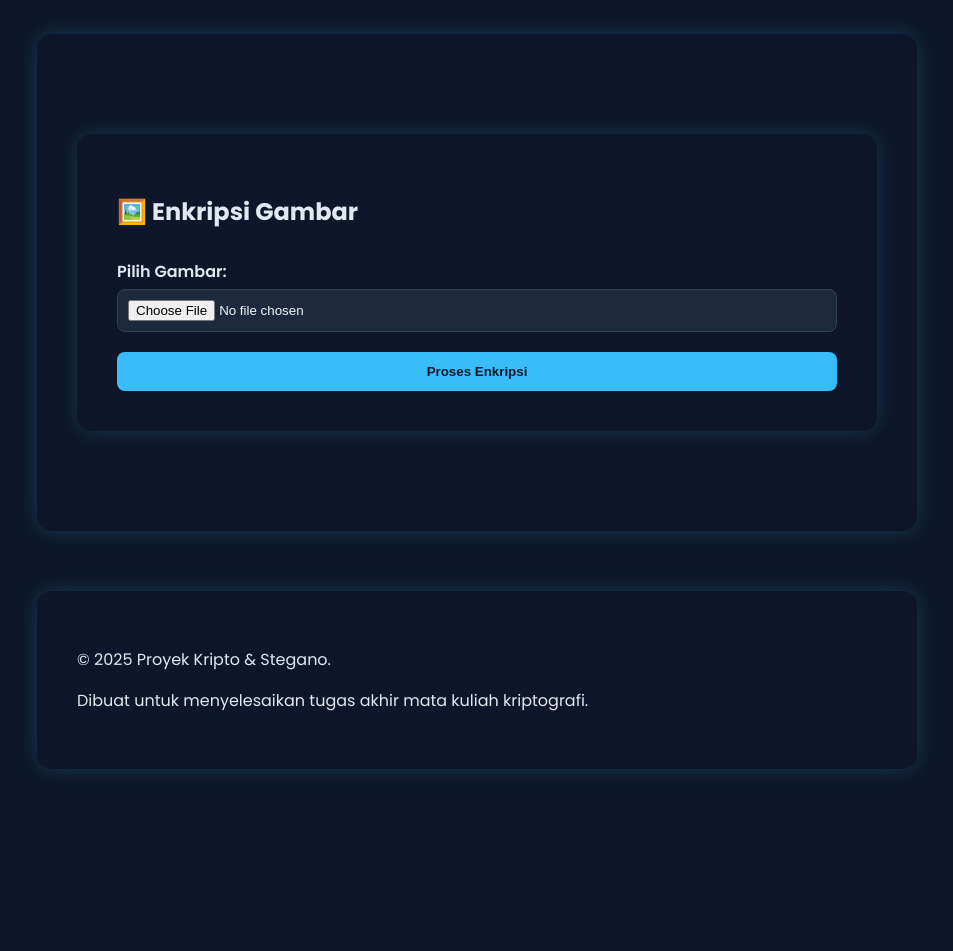
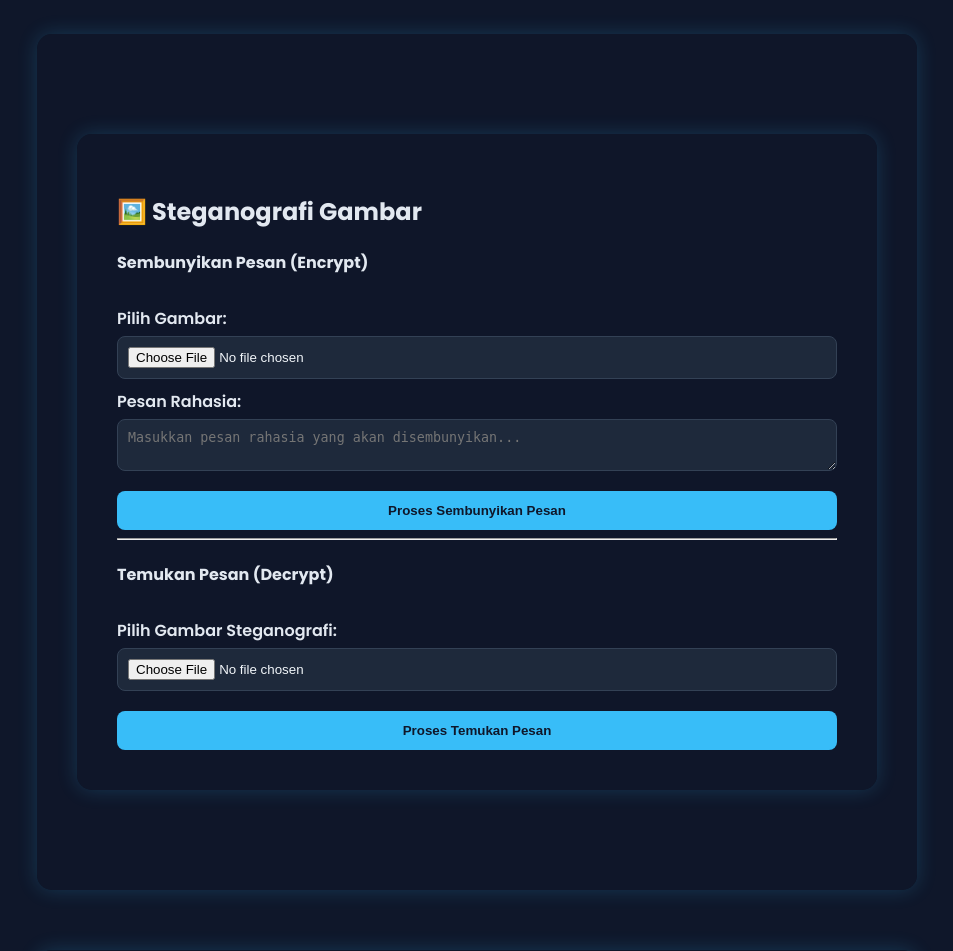
Before and after one commit to yusufrdh/kripto-new, a Flask app: page /encrypt_image in a window 1280 px wide. Shown: the part 193-1144 px from the top of the page, without its empty margins (163-1116 px from the left). Before the commit the page ends 967 px from the top, so only its background shows below. Run offline with Flask 3, Linux system fonts and the light colour scheme; the visitor is signed in with stand-in values (Sample User, id 1).

Commit message:
DON GA BANG? DON

```diff
--- a/app.py
+++ b/app.py
@@ -436,48 +436,89 @@
     return render_template("encrypt_text.html", encrypted_result=encrypted_text_hex)
 
 
+# app.py (Ganti fungsi encrypt_image yang sudah ada)
+
 @app.route("/encrypt_image", methods=["GET", "POST"])
 @login_required
 def encrypt_image():
-    """Halaman untuk steganografi gambar (logika penuh)."""
-    download_filename = None
+    """Halaman untuk steganografi gambar (enkripsi/dekripsi)."""
+    encrypt_download_filename = None
+    decrypted_message = None # Variabel baru untuk pesan dekripsi
+
     if request.method == "POST":
-        try:
-            # 1. Cek file dan pesan
-            if "image" not in request.files or "message" not in request.form:
-                flash("Harap masukkan file gambar dan pesan rahasia.", "error")
-                return redirect(request.url)
+        # Ambil nilai dari input tersembunyi 'action'
+        action = request.form.get("action")
 
-            file = request.files["image"]
-            message = request.form["message"]
+        # --- LOGIKA ENKRIPSI (Steganography Encrypt) ---
+        if action == "encrypt":
+            try:
+                if "image" not in request.files or "message" not in request.form:
+                    flash("Harap masukkan file gambar dan pesan rahasia.", "error")
+                    return redirect(request.url)
 
-            if file.filename == "" or message == "":
-                flash("File atau pesan tidak boleh kosong.", "error")
-                return redirect(request.url)
+                file = request.files["image"]
+                message = request.form["message"]
 
-            # 2. Simpan file upload
-            filename = secure_filename(file.filename)
-            input_path = os.path.join(app.config["UPLOAD_FOLDER"], filename)
-            file.save(input_path)
+                if file.filename == "" or message == "":
+                    flash("File atau pesan tidak boleh kosong.", "error")
+                    return redirect(request.url)
 
-            # 3. Proses Steganografi
-            output_filename = f"stego_{filename}.png" # Pastikan output PNG
-            output_path = os.path.join(app.config["GENERATED_FOLDER"], output_filename)
+                # 1. Simpan file upload
+                filename = secure_filename(file.filename)
+                input_path = os.path.join(app.config["UPLOAD_FOLDER"], filename)
+                file.save(input_path)
 
-            if not steganography_encrypt(input_path, message, output_path):
-                raise Exception("Gagal melakukan steganografi.")
+                # 2. Proses Steganografi (Perbaikan Nama File)
+                name_only = os.path.splitext(filename)[0] # Ambil nama file tanpa ekstensi
+                output_filename = f"stego_{name_only}.png" # Hanya tambahkan satu .png
+                output_path = os.path.join(app.config["GENERATED_FOLDER"], output_filename)
 
-            flash("Pesan berhasil disembunyikan ke dalam gambar!", "success")
-            download_filename = output_filename
+                if not steganography_encrypt(input_path, message, output_path):
+                    raise Exception("Gagal melakukan steganografi.")
 
-            # 4. Simpan ke history
-            add_history(session["username"], "Steganography Encrypt", filename, output_filename)
+                flash("Pesan berhasil disembunyikan ke dalam gambar!", "success")
+                encrypt_download_filename = output_filename
 
-        except Exception as e:
-            flash(f"Terjadi error: {e}", "error")
+                # 3. Simpan ke history
+                add_history(session["username"], "Steganography Encrypt", filename, output_filename)
 
-    return render_template("encrypt_image.html", download_file=download_filename)
+            except Exception as e:
+                flash(f"Terjadi error: {e}", "error")
 
+        # --- LOGIKA DEKRIPSI (Steganography Decrypt) ---
+        elif action == "decrypt":
+            try:
+                # Menggunakan name input file yang berbeda: decrypt_image
+                file = request.files.get("decrypt_image")
+
+                if not file or file.filename == "":
+                    flash("Harap pilih gambar yang mengandung pesan rahasia.", "error")
+                    return redirect(request.url)
+
+                filename = secure_filename(file.filename)
+                input_path = os.path.join(app.config["UPLOAD_FOLDER"], filename)
+                file.save(input_path)
+
+                # 1. Proses Dekripsi
+                message = steganography_decrypt(input_path) # steganography_decrypt sudah tersedia di app.py
+
+                if message:
+                    decrypted_message = message
+                    flash("Pesan rahasia berhasil ditemukan di dalam gambar!", "success")
+                    add_history(session["username"], "Steganography Decrypt", filename)
+                else:
+                    flash("Tidak ditemukan pesan rahasia di dalam gambar tersebut. Pastikan itu adalah file PNG steganografi.", "warning")
+
+            except Exception as e:
+                print(f"Error saat dekripsi: {e}")
+                flash(f"Terjadi error saat dekripsi. Pastikan file adalah file gambar PNG yang valid: {e}", "error")
+
+
+    return render_template(
+        "encrypt_image.html",
+        encrypt_download_file=encrypt_download_filename,
+        decrypted_message=decrypted_message
+    )
 
 # app.py (Ganti fungsi encrypt_file yang sudah ada)
 
--- a/database/users.json
+++ b/database/users.json
@@ -4,5 +4,8 @@
         "fullname": "1DVU0rsBip90YvKXr3Vfb0dbhKmIcI+4TYCHz+EGoD0=",
         "email": "W1/wEN26LpD644XS/0kK+yuI10N8Jreq0s6vPJacYqk0K8zqiyMaPVlo+RN2Xrl6",
         "phone": "gIxXFojfX0xAyuybVcsnx6D+y0sN9uzf5G3xv1E+R+Y="
+    },
+    "member": {
+        "password": "5600376e863d2f57a053518f324ad3840b0bc2348b573af281a7b7cbe7a228c6"
     }
 }
--- a/templates/encrypt_image.html
+++ b/templates/encrypt_image.html
@@ -1,12 +1,65 @@
 {% extends "base.html" %}
-{% block title %}Enkripsi Gambar{% endblock %}
+{% block title %}Steganografi Gambar{% endblock %}
 {% block content %}
 <div class="container">
-    <h2>🖼️ Enkripsi Gambar</h2>
-    <form enctype="multipart/form-data">
-        <label>Pilih Gambar:</label>
-        <input type="file" accept="image/*" required>
-        <button>Proses Enkripsi</button>
-    </form>
+    <h2>🖼️ Steganografi Gambar</h2>
+
+    {% with messages = get_flashed_messages(with_categories=true) %}
+        {% if messages %}
+            <div class="alert-container mb-3">
+            {% for category, message in messages %}
+                <div class="alert alert-{{ category }}">{{ message }}</div>
+            {% endfor %}
+            </div>
+        {% endif %}
+    {% endwith %}
+
+    <div class="card p-4 mb-4">
+        <h4 class="card-title">Sembunyikan Pesan (Encrypt)</h4>
+        <form method="POST" enctype="multipart/form-data">
+            <input type="hidden" name="action" value="encrypt">
+
+            <label for="image_input" class="form-label">Pilih Gambar:</label>
+            <input type="file" id="image_input" name="image" accept="image/*" required class="form-control mb-3">
+
+            <label for="message_input" class="form-label">Pesan Rahasia:</label>
+            <textarea id="message_input" name="message" required class="form-control mb-3" placeholder="Masukkan pesan rahasia yang akan disembunyikan..."></textarea>
+
+            <button type="submit" class="btn btn-primary w-100">Proses Sembunyikan Pesan</button>
+        </form>
+
+        {% if encrypt_download_file %}
+            <div class="alert alert-success mt-4 text-center">
+                Pesan berhasil disembunyikan. Silakan download hasil gambar steganografi.
+                <a href="{{ url_for('download_generated_file', filename=encrypt_download_file) }}" class="btn btn-success mt-2 d-block">
+                    ⬇️ Download Gambar Hasil Steganografi ({{ encrypt_download_file }})
+                </a>
+            </div>
+        {% endif %}
+    </div>
+
+    <hr class="my-5">
+
+    <div class="card p-4">
+        <h4 class="card-title">Temukan Pesan (Decrypt)</h4>
+        <form method="POST" enctype="multipart/form-data">
+            <input type="hidden" name="action" value="decrypt">
+
+            <label for="decrypt_image_input" class="form-label">Pilih Gambar Steganografi:</label>
+            <input type="file" id="decrypt_image_input" name="decrypt_image" accept="image/png" required class="form-control mb-3">
+
+            <button type="submit" class="btn btn-warning w-100">Proses Temukan Pesan</button>
+        </form>
+
+        {% if decrypted_message is not none %}
+            <div class="alert alert-info mt-4">
+                <p><strong>Pesan Rahasia Ditemukan:</strong></p>
+                <div class="bg-light p-3 border rounded">
+                    <p>{{ decrypted_message }}</p>
+                </div>
+            </div>
+        {% endif %}
+    </div>
+
 </div>
 {% endblock %}
```
Also changed, not shown: database/history.json (+18 -0 lines), generated/stego_Hertech_Poster.png (added), generated/stego_Perception_Layer_Lapisan_FisikPerangkat.png.png (added), uploads/Hertech_Poster.jpg (added), uploads/Perception_Layer_Lapisan_FisikPerangkat.png (added), uploads/stego_Hertech_Poster.png (added).
